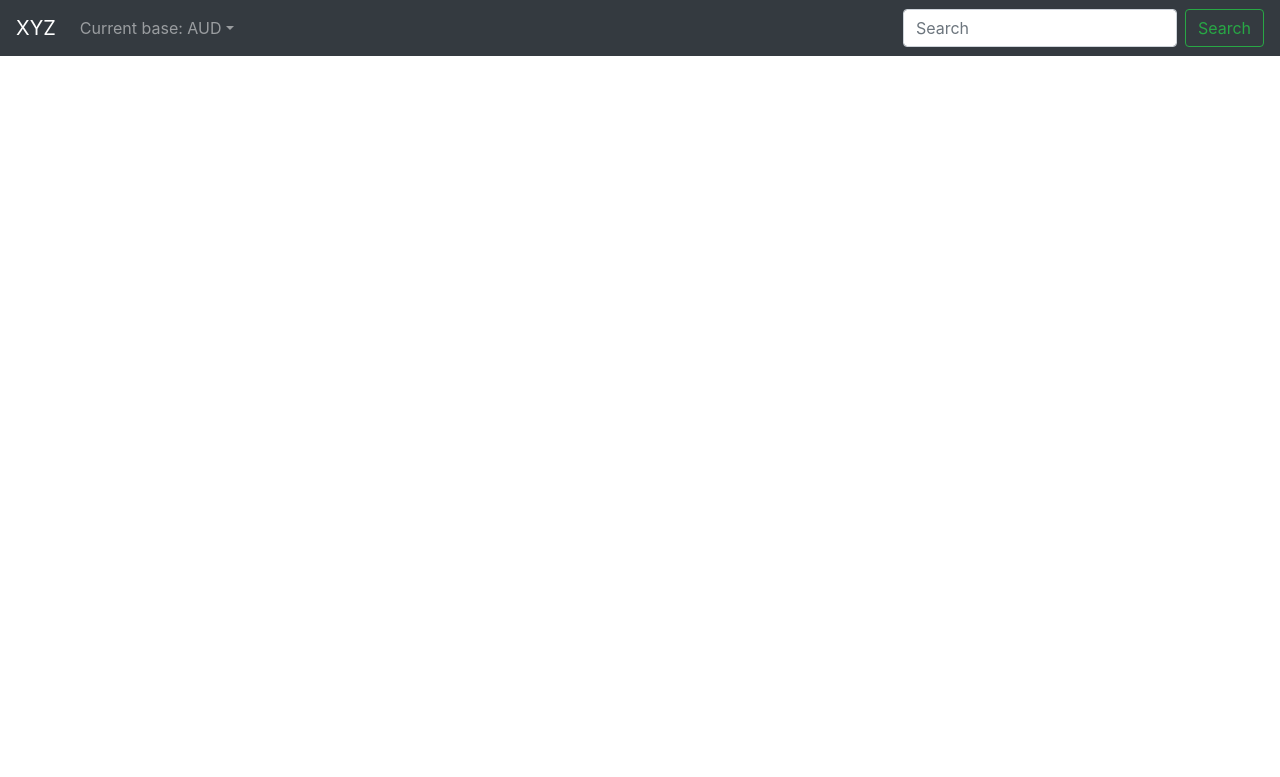
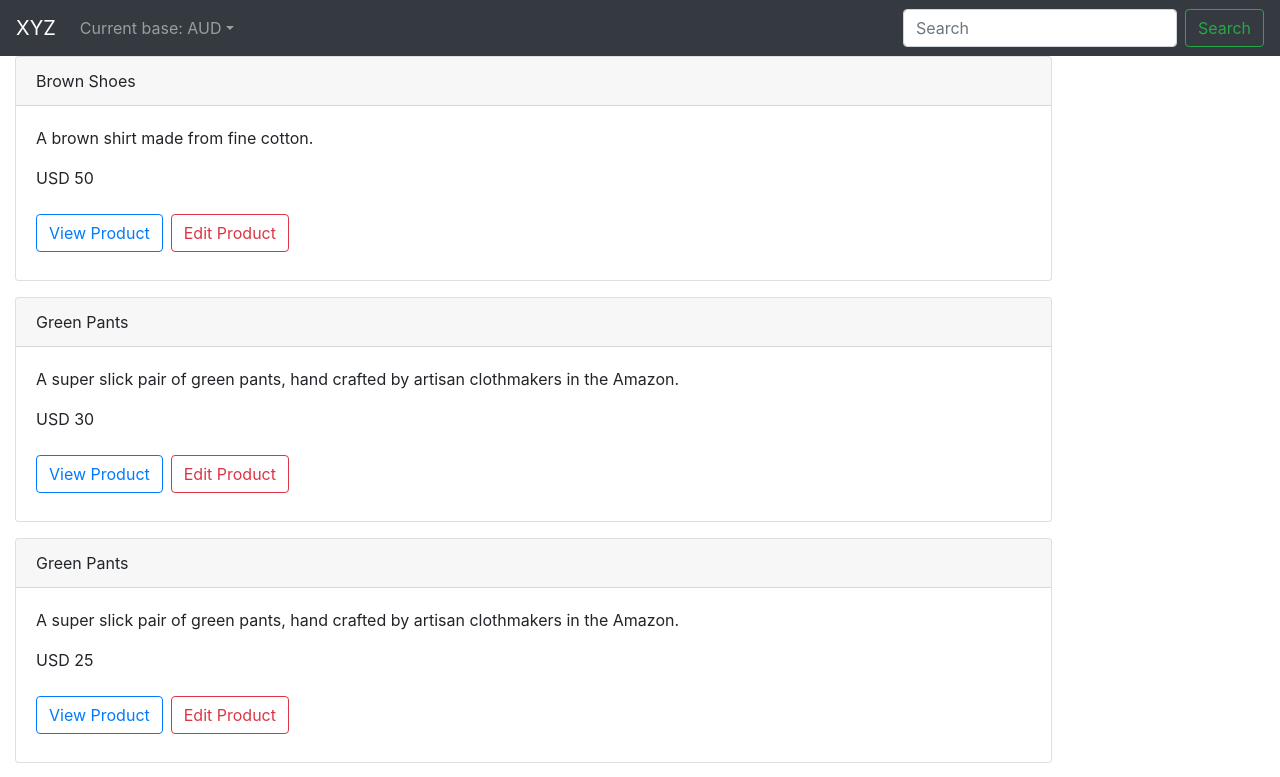
Before and after one commit to papermaker-developer-bne/xyz-frontend, a React (Create React App) app: page / in a window 1280 px wide. Shown: the top 777 px of the page. Built offline with nearby package versions, Linux system fonts and the light colour scheme.

Commit message:
Add card module for product layout, get data from JSON and show on home page.

```diff
--- /dev/null
+++ b/src/module/Card.js
@@ -0,0 +1,28 @@
+import React from "react";
+import { Link } from "react-router-dom";
+
+export const Card = ({ product }) => {
+  return (
+    <div>
+      <div className="card">
+        <div className="card-header">{product.name}</div>
+        <div className="card-body">
+          <p>{product.description.substring(0, 100)}</p>
+          <p>
+            <span>{product.price.base}</span> {product.price.amount}
+          </p>
+          <Link to="/">
+            <button className="btn btn-outline-primary mt-2 mb-2 mr-2">
+              View Product
+            </button>
+          </Link>
+          <Link to="/">
+            <button className="btn btn-outline-danger mt-2 mb-2">
+              Edit Product
+            </button>
+          </Link>
+        </div>
+      </div>
+    </div>
+  );
+};
--- a/src/product/AllProducts.js
+++ b/src/product/AllProducts.js
@@ -1,4 +1,5 @@
 import React, { useState, useEffect } from "react";
+import { Card } from "../module/Card";
 import data from "../data/products.json";
 import allRates from "../data/exchange_rates.json";
 
@@ -75,6 +76,13 @@ export const AllProducts = () => {
           </form>
         </div>
       </nav>
+      <div>
+        {data.map((product, i) => (
+          <div key={i} className="col-10 mb-3">
+            <Card product={product} />
+          </div>
+        ))}
+      </div>
     </div>
   );
 };
```
